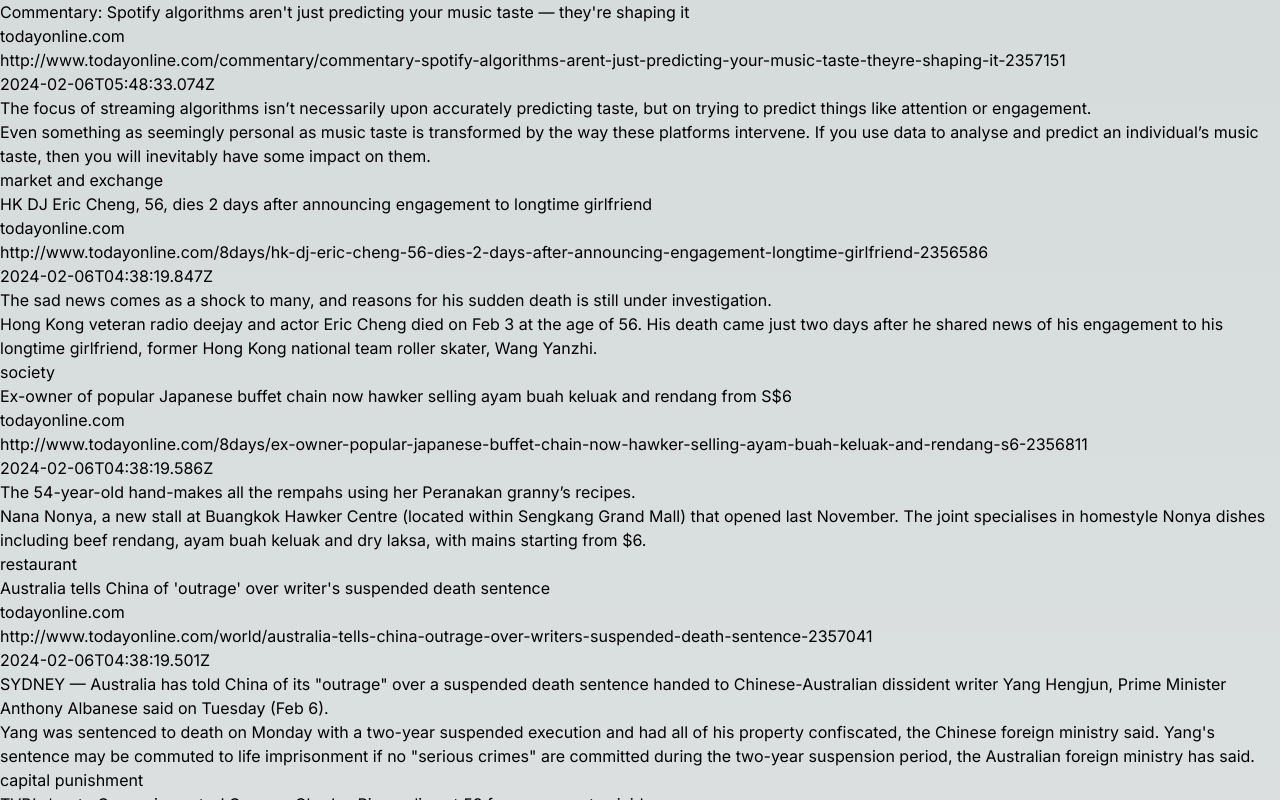
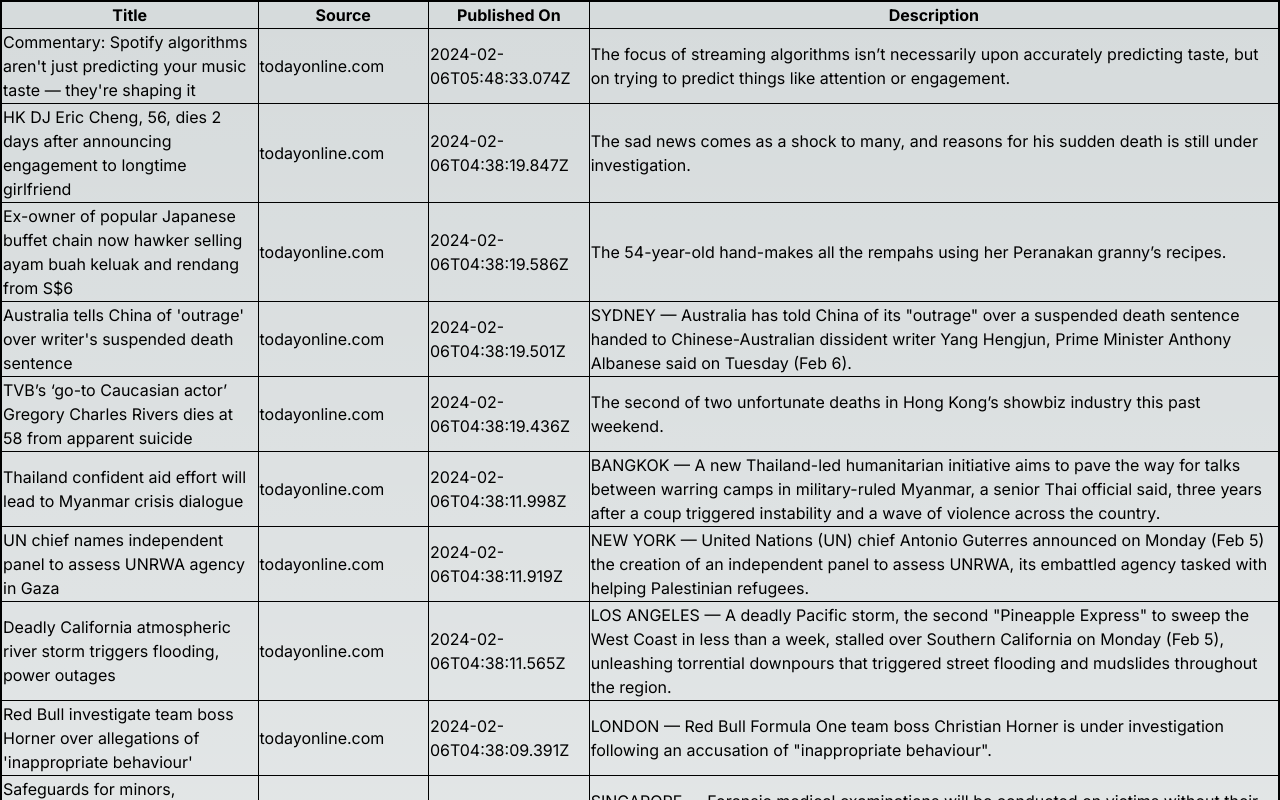
Before and after one commit to mgiang2015/daily-news-app, a Next.js app: page /async-news in a window 1280 px wide. Shown: the top 800 px of the page. Built offline with nearby package versions, Linux system fonts and the light colour scheme.

Commit message:
Build table

```diff
--- a/app/async-news/page.js
+++ b/app/async-news/page.js
@@ -12,39 +12,37 @@ export default async function News() {
             key: "Source",
             label: "Source",
         },{
-            key: "Url",
-            label: "Link",
-        },{
             key: "PublishedOn",
             label: "Published On",
         },{
             key: "Description",
             label: "Description",
-        },{
-            key: "Summary",
-            label: "Summary",
-        },
+        }
     ]
 
     const items = data.news;
 
     return (
-        <div>
-            {
-                data.news.map(article => {
-                    return (
-                        <div key={article.Title}>
-                            <p>{article.Title}</p>
-                            <p>{article.Source}</p>
-                            <p>{article.Url}</p>
-                            <p>{article.PublishedOn}</p>
-                            <p>{article.Description}</p>
-                            <p>{article.Summary}</p>
-                            <p>{article.Categories.label}</p>
-                        </div>
-                    )
-                })
-            }
-        </div>
+        <table style={{ border: "2px solid" }}>
+            <thead>
+                <tr>
+                    {columns.map(column => <th style={{ border: '1px solid' }} key={column.key} scope='col'>{column.label}</th>)}
+                </tr>
+            </thead>
+            <tbody>
+                {items.map((item) => (
+                    <tr key={item.Title}>
+                        <td style={{ border: '1px solid' }}>
+                            <a href={item.Url} target='_blank'>
+                                {item.Title}
+                            </a>
+                        </td>
+                        <td style={{ border: '1px solid' }}>{item.Source}</td>
+                        <td style={{ border: '1px solid' }}>{item.PublishedOn}</td>
+                        <td style={{ border: '1px solid' }}>{item.Description}</td>
+                    </tr>
+                ))}
+            </tbody>
+        </table>
     )
 }
```
